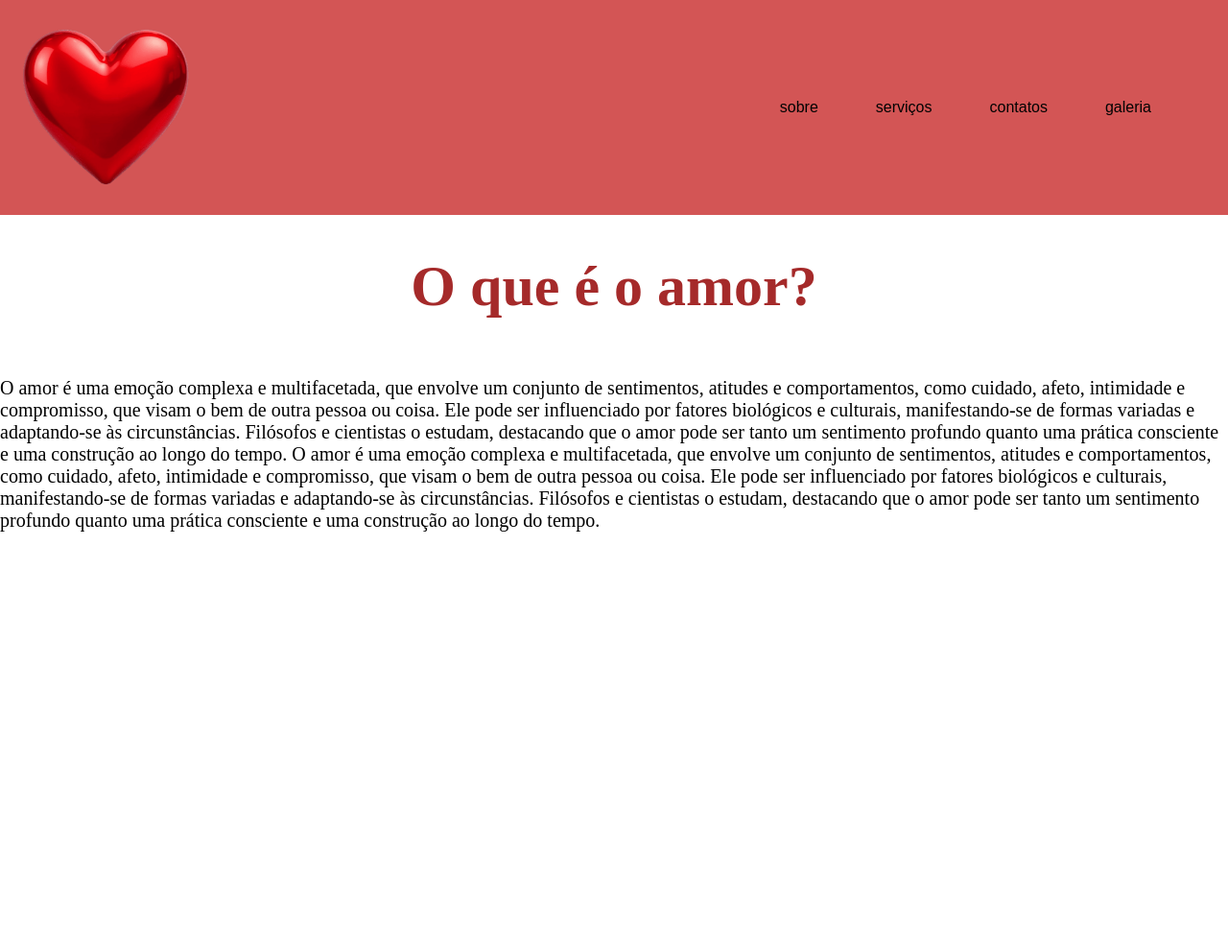
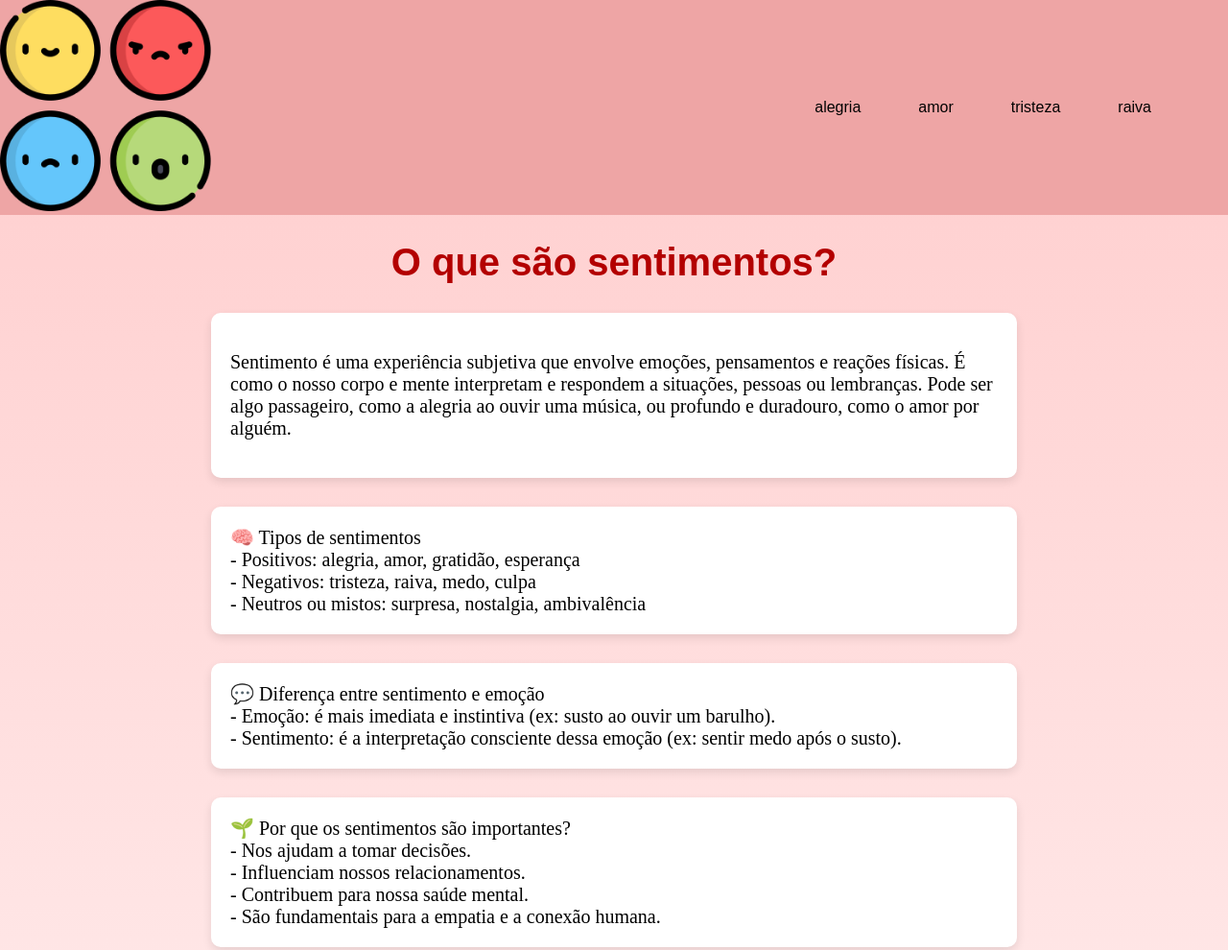
Before and after one commit to caio14333/html_css, a plain HTML site: page index.html in a window 1280 px wide. Shown: the top 990 px of the page at 96% size. Before the commit the page ends 800 px from the top, so only its background shows below. Drawn offline with Linux system fonts and the light colour scheme.

Commit message:
1pagina completa

```diff
--- a/decorar.css
+++ b/decorar.css
@@ -1,13 +1,15 @@
 body {
     margin: 0px;
+    background: linear-gradient(to bottom, #ffcccc, #ffe6e6);
 }
 .navbar {
     display: flex;
     justify-content: space-between;
     align-items: center;
-    background-color: #d35555;
-    border: #d35555;
-    animation: pngtree-3d-stereo-love-heart-for-valentines-day-png-image_15238009 2s ease-in-out 1s infinite alternate forwards;
+    background-color: #eea5a5;
+    border: #d69e9e;
+
+
 }
 .lista {
     display: flex;
@@ -34,21 +36,52 @@ body {
 
 }
     .lista li a:hover {
-        background-color: rgba(184, 7, 7, 0.395);
+        background-color: rgba(184, 7, 7, 0.222);
         border-radius: 10px;
     }
-.paragrafos {
-    display: flex;
-    justify-content: center;
-    font-family: 'Times New Roman', Times, serif;
-    font-size: 30px;
-    color: #a52a2a;
+
+
+.titulo1 {
+    font-family: 'Poppins', sans-serif;
+    font-size: 20px;
+    color: #b30000;
+    text-align: center;
+}
+.texto1 {
+      background-color: white;
+    max-width: 800px;
+    margin: 30px auto;
+    padding: 20px;
+    border-radius: 10px;
+    box-shadow: 0 4px 10px rgba(0,0,0,0.1);
+    font-size: 20px;
 
 }
-.paragrafo1 {
-    color: black;
-    font-family: 'Times New Roman', Times, serif;
+.tipos-sentimentos {
+    background-color: white;
+    max-width: 800px;
+    margin: 30px auto;
+    padding: 20px;
+    border-radius: 10px;
+    box-shadow: 0 4px 10px rgba(0,0,0,0.1);
     font-size: 20px;
 
-
 }
+.diferenca {
+       background-color: white;
+    max-width: 800px;
+    margin: 30px auto;
+    padding: 20px;
+    border-radius: 10px;
+    box-shadow: 0 4px 10px rgba(0,0,0,0.1);
+    font-size: 20px;
+}
+.pq-importantes{
+       background-color: white;
+    max-width: 800px;
+    margin: 30px auto;
+    padding: 20px;
+    border-radius: 10px;
+    box-shadow: 0 4px 10px rgba(0,0,0,0.1);
+    font-size: 20px;
+}
--- a/index.html
+++ b/index.html
@@ -10,24 +10,36 @@
 <body>
     <nav class="navbar">
         <div class="nav-logo">
-            <img width="220px" src="pngtree-3d-stereo-love-heart-for-valentines-day-png-image_15238009.png" alt="logo do site">
+            <img width="220px" src="1176372.png" alt="logo do site">
         </div>
         <ul class="lista">
-            <li><a href="sobre.html">sobre</a></li>
-            <li><a href="serviços.html">serviços</a></li>
-            <li><a href="contato.html">contatos</a></li>
-            <li><a href="galeria.html">galeria</a></li>
+            <li><a href="alegria.html">alegria</a></li>
+            <li><a href="amor.html">amor</a></li>
+            <li><a href="tristeza.html">tristeza</a></li>
+            <li><a href="raiva.html">raiva</a></li>
 
         </ul>
     </nav>
-    <div class="paragrafos"><h1>O que é o amor?</h1>
-
-   </ul></div>
-   <div class="paragrafo1">
-    <p>
-            O amor é uma emoção complexa e multifacetada, que envolve um conjunto de sentimentos, atitudes e comportamentos, como cuidado, afeto, intimidade e compromisso, que visam o bem de outra pessoa ou coisa. Ele pode ser influenciado por fatores biológicos e culturais, manifestando-se de formas variadas e adaptando-se às circunstâncias. Filósofos e cientistas o estudam, destacando que o amor pode ser tanto um sentimento profundo quanto uma prática consciente e uma construção ao longo do tempo. O amor é uma emoção complexa e multifacetada, que envolve um conjunto de sentimentos, atitudes e comportamentos, como cuidado, afeto, intimidade e compromisso, que visam o bem de outra pessoa ou coisa. Ele pode ser influenciado por fatores biológicos e culturais, manifestando-se de formas variadas e adaptando-se às circunstâncias. Filósofos e cientistas o estudam, destacando que o amor pode ser tanto um sentimento profundo quanto uma prática consciente e uma construção ao longo do tempo.
-    </p>
-   </div>
-
+  <div class="titulo1">
+    <h1>O que são sentimentos?</h1>
+  </div>
+<div class="texto1">
+    <p>Sentimento é uma experiência subjetiva que envolve emoções, pensamentos e reações físicas. É como o nosso corpo e mente interpretam e respondem a situações, pessoas ou lembranças. Pode ser algo passageiro, como a alegria ao ouvir uma música, ou profundo e duradouro, como o amor por alguém. <br>
+</div>
+    <div class="tipos-sentimentos"> 🧠 Tipos de sentimentos <br>
+- Positivos: alegria, amor, gratidão, esperança <br>
+- Negativos: tristeza, raiva, medo, culpa <br>
+- Neutros ou mistos: surpresa, nostalgia, ambivalência <br>
+</div>
+<div class="diferenca">💬 Diferença entre sentimento e emoção <br>
+- Emoção: é mais imediata e instintiva (ex: susto ao ouvir um barulho). <br>
+- Sentimento: é a interpretação consciente dessa emoção (ex: sentir medo após o susto). <br>
+</div>
+<div class="pq-importantes">🌱 Por que os sentimentos são importantes? <br>
+- Nos ajudam a tomar decisões. <br>
+- Influenciam nossos relacionamentos. <br>
+- Contribuem para nossa saúde mental. <br>
+- São fundamentais para a empatia e a conexão humana. <br>
+</div>
 </body>
 </html>
```
Also changed, not shown: 1176372.png (added), alegria.html (renamed from contato.html), amor-pop-art-coracoes-design-de-meio-tom-icone-isolado_18591-83571.jpg (deleted), amor.html (renamed from galeria.html), images.png (deleted), png-transparent-love-heart-romance-hearts-love-text-heart.png (deleted), pngtree-3d-stereo-love-heart-for-valentines-day-png-image_15238009.png (deleted), raiva.html (renamed from serviços.html), tristeza.html (renamed from sobre.html).
